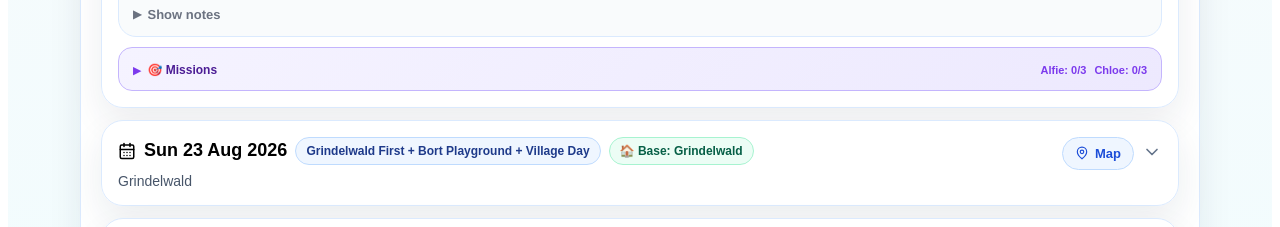
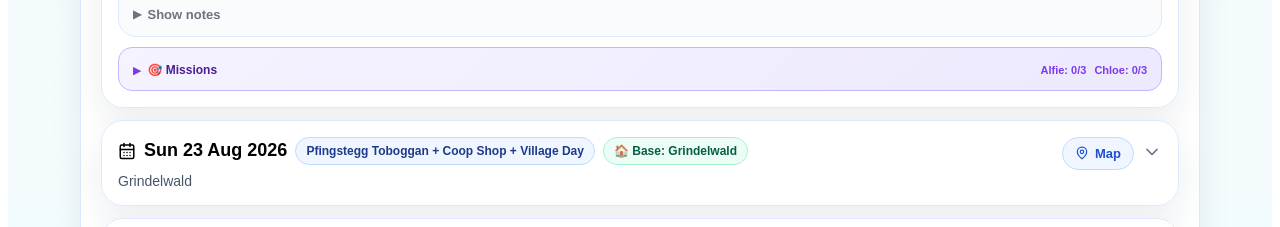
Before and after one commit to andrewhylander/Switzerland_Holiday, a React (Vite) app: page / in a window 1280 px wide. Shown: the part 1980-2207 px from the top of the page. Built offline with nearby package versions, Linux system fonts and the light colour scheme.

Commit message:
Update App.jsx

```diff
--- a/src/App.jsx
+++ b/src/App.jsx
@@ -192,9 +192,9 @@ const DEFAULT_ITINERARY = [
     id: "d2",
     date: "Sun 23 Aug 2026",
     base: "Grindelwald",
-    title: "Grindelwald First + Bort Playground + Village Day",
+    title: "Pfingstegg Toboggan + Coop Shop + Village Day",
     location: "Grindelwald",
-    tags: ["village", "playground", "cable car"],
+    tags: ["village", "playground", "adventure"],
     mapLocation: "Grindelwald, Switzerland",
     image: "https://upload.wikimedia.org/wikipedia/commons/thumb/4/49/Grindelwald_village_and_the_Eiger.jpg/800px-Grindelwald_village_and_the_Eiger.jpg",
     items: [
@@ -202,53 +202,54 @@ const DEFAULT_ITINERARY = [
         time: "AM",
         title: "Lazy breakfast at Airbnb",
         location: "Alpenglück",
-        notes: "No alarm clock today — recovery day after travel. Breakfast at the apartment using supplies grabbed from Migros at Zurich Airport last night.\n\n💡 Use this morning to check webcams and plan the week's mountain days based on the weather forecast. Check MeteoSwiss for hourly forecasts and jungfrau.ch/webcams for live mountain views.",
+        notes: "No alarm clock today — recovery day after travel. Breakfast at the apartment using supplies grabbed from Migros at Zurich Airport last night.\n\n💡 Use this morning to check webcams and plan the week's mountain days based on the weather forecast. Check MeteoSwiss for hourly forecasts and jungfrau.ch/webcams for live mountain views.\n\n📱 Good morning to download the SBB app and set up Half Fare Card discount if you haven't already.",
         tags: [],
       },
       {
-        time: "~9:30 AM",
-        title: "Grindelwald First gondola + Cliff Walk",
-        location: "Grindelwald Terminal → First",
-        notes: "🚶 Walk to Grindelwald Terminal (~10 min from Alpenglück).\n🚠 Firstbahn gondola Terminal → First (~25 min, get off at the top).\n\n🌉 First Cliff Walk — FREE! Walk along steep rock faces and out onto a walkway 45m into the void. Suspension bridge with stunning views of Eiger, Wetterhorn and Schreckhorn.\n\n⏱️ Allow ~30 min for the Cliff Walk.\n\n🏔️ OPTIONAL: Bachalpsee alpine lake walk (1hr each way, easy flat path, 2,265m) — beautiful reflections of the mountains in the lake. Skip if kids are tired — can do another day.",
-        tags: ["cable car", "viewpoint"],
-      },
-      {
-        time: "~11:00 AM",
-        title: "🛝 Bort Alpine Playground + Mountain Stream",
-        location: "Bort (middle gondola station)",
-        notes: "Take the gondola back DOWN from First and get off at Bort (middle station, ~15 min down).\n\n🛝 700m² Alpine Playground — one of the best in Switzerland! Giant climbing structures, balance beams, slides, swings, trampolines, sand play, zip line, and rope nets. All with Eiger North Face views.\n\n💦 Mountain stream water play — kids can dam the stream, splash around, redirect the water. Bring spare clothes! Very popular with families.\n\n🐿️ Marmot and squirrel rockers for younger kids.\n\n🎿 Trottibike scooters START from Bort (5km downhill ride to village) — minimum height 125cm so Chloe can't do this. Could be an option for Andrew + Alfie on another day.\n\nFREE — just pay for the gondola ticket.",
-        tags: ["playground", "kids"],
+        time: "~10:00 AM",
+        title: "Walk to Pfingstegg valley station",
+        location: "Alpenglück → Pfingstegg",
+        notes: "🚶 15 min walk from the Airbnb through the village to Pfingstegg valley station. No bus needed — easy flat walk.\n\n💡 Grab a coffee from Eiger Bean on the way if it's open — Marco's specialty roast, baby chinos for the kids.",
+        tags: [],
+      },
+      {
+        time: "~10:30 AM",
+        title: "🛷 Pfingstegg — Toboggan + Fly-Line + Playground",
+        location: "Pfingstegg (cable car up, ~5 min)",
+        notes: "🚠 Cable car up to Pfingstegg (~5 min).\n\n🛷 TOBOGGAN: Mountain coaster that twists and turns down the mountain with epic views. Buy tickets individually NOT the Fun Package.\n• Adults: CHF 8 per ride\n• Alfie (age 8): CHF 6 per ride\n• Chloe (age 6): CHF 2 per ride\n• Family total: ~CHF 24 for one ride each\n\n🌲 FLY-LINE: Controlled zip line that winds through the trees. Sounds lame but everyone who tries it loves it — they took 3 rides in a row! Check height/age requirements for Chloe.\n\n🛝 Playground at the top with mountain views.\n\n⏱️ Allow 1.5–2 hours for all activities.",
+        tags: ["adventure", "kids"],
       },
       {
         time: "~12:30 PM",
-        title: "Lunch at Alpinhotel Bort",
-        location: "Bort",
-        notes: "🍽️ Restaurant terrace right next to the playground — sit and eat while watching the kids play. Eiger North Face and Wetterhorn views from the terrace.\n\n🧀 Try the local Rösti or Älplermagronen (Swiss Alpine mac and cheese) — classic mountain food.\n\n💡 Or bring a picnic — there are picnic tables and fire pits at Bort too.",
+        title: "Lunch at Bergrestaurant Pfingstegg",
+        location: "Pfingstegg",
+        notes: "🍽️ Mountain restaurant right at the top beside the toboggan. Fantastic valley views from the terrace.\n\n🧀 Try Rösti or Älplermagronen (Swiss Alpine mac and cheese) — classic mountain food the kids will love.\n\n💡 Or bring a picnic from last night's Migros shop.",
         tags: ["lunch"],
       },
       {
         time: "~2:00 PM",
-        title: "Gondola down + Coop grocery shop",
-        location: "Bort → Grindelwald Terminal → Coop",
-        notes: "🚠 Gondola from Bort back to Grindelwald Terminal (~10 min).\n\n🛒 Coop supermarket is RIGHT at Grindelwald Terminal — perfect for the big weekly shop on the way home. Open 8am–7pm daily including Sunday.\n\n🛒 SHOPPING LIST — Swiss specialties to try:\n• Zopf bread (buttered braided bread — very Swiss)\n• Landjäger sausage sticks (perfect for hiking picnics)\n• Bergkäse / Gruyère mild / Emmental (mountain cheeses — start kids on Emmental or mild Gruyère, similar to cheddar)\n• Birchermüesli (traditional Swiss breakfast cereal)\n• Rivella (Swiss soft drink — must try!)\n• Ovomaltine crunchy spread (like Nutella but Swiss)\n• Ragusa / Toblerone / Lindt chocolate (gifts + treats)\n• Fruit syrups (dilute with sparkling water — great for kids)\n• Fresh fruit cups + salads + sandwich wraps for picnic days\n\n💡 Don't buy bottled water — tap water in Switzerland is excellent and free!\n💡 Look for 'Action' signs = items on sale\n💡 🐞 Ladybug logo = Swiss product\n💡 Bring a bag or put stuff in your backpack — bags cost 5-10 cents\n\n⏱️ Allow 1–1.5 hours for first shop in an unfamiliar store with kids!",
+        title: "Cable car down + Coop grocery shop",
+        location: "Pfingstegg → Grindelwald Terminal → Coop",
+        notes: "🚠 Cable car down from Pfingstegg (~5 min).\n🚶 Walk to Grindelwald Terminal (~15 min through village).\n\n🛒 Coop supermarket is RIGHT at Grindelwald Terminal — perfect for the big weekly shop. Open 8am–7pm daily including Sunday.\n\n🛒 SHOPPING LIST — Swiss specialties to try:\n• Zopf bread (buttered braided bread — very Swiss)\n• Landjäger sausage sticks (perfect for hiking picnics)\n• Bergkäse / Gruyère mild / Emmental (mountain cheeses — start kids on Emmental or mild Gruyère, similar to cheddar)\n• Birchermüesli (traditional Swiss breakfast cereal)\n• Rivella (Swiss soft drink — must try!)\n• Ovomaltine crunchy spread (like Nutella but Swiss)\n• Ragusa / Toblerone / Lindt chocolate (gifts + treats + taste test evening!)\n• Fruit syrups — raspberry, elderflower or Alpine herb (dilute with sparkling water — great for kids)\n• Cervelat sausages (Swiss BBQ staple)\n• Fondue/raclette cheese if Alpenglück has a fondue set\n• Wine — Lavaux or Valais whites/rosés\n• Fresh fruit cups + salads + sandwich wraps for picnic days\n\n💡 Don't buy bottled water — tap water in Switzerland is excellent and free!\n💡 Look for 'Action' signs = items on sale\n💡 🐞 Ladybug logo = Swiss product\n💡 Bring a bag or put stuff in your backpack — bags cost 5-10 cents\n\n⏱️ Allow 1–1.5 hours for first shop in an unfamiliar store with kids!",
         tags: [],
       },
       {
         time: "~3:30 PM",
-        title: "Drop groceries + afternoon options",
+        title: "Drop groceries + afternoon chill",
         location: "Grindelwald",
-        notes: "🚶 Walk groceries back to Alpenglück (~10 min).\n\nAFTERNOON OPTIONS (pick one or just chill!):\n\n🛷 OPTION A — Pfingstegg toboggan + Fly-Line: 15 min walk from Terminal to Pfingstegg valley station. Cable car up (~5 min). Summer toboggan run + Fly-Line zip through the trees. Toboggan: CHF 8/adult, CHF 6/child 8-15, CHF 2/child 6-7. Family total ~CHF 24. Buy tickets individually NOT the Fun Package.\n\n🏔️ OPTION B — Glacier Gorge: 30 min walk from village (or Bus 122). 300m rock faces, spider web net, canyon swing. CHF 19/adult, CHF 10/child, under 6 free. Great rainy day backup too.\n\n🍦 OPTION C — Village wander, ice cream, and chill. You've earned it after a travel day!",
+        notes: "🚶 Walk groceries back to Alpenglück (~10 min from Terminal).\n\nAFTERNOON OPTIONS:\n\n🍦 Village wander, ice cream, and chill — you've earned it after a travel day!\n\n🧀 Hunt for farm fridges — self-service honesty fridges hidden around Grindelwald's side streets. Local cheese, eggs, jam, sausage, handmade crafts.\n\n🏔️ Glacier Gorge — 30 min walk from village. 300m rock faces, spider web net. CHF 19/adult, CHF 10/child, under 6 free. Great option if energy levels are up.\n\n💡 SAVE FOR LATER IN THE WEEK: Grindelwald First gondola + Cliff Walk (30 min, free, stunning views) and Bort Alpine Playground (mountain stream water play, 700m² playground, trampolines, zip line). Best done on a clear weekday — get off at Bort on the way back down. The Cliff Walk is the main reason to go to the top; skip First's adventure activities as Chloe is too small for Mountain Cart and Trottibike (125cm minimum).",
         tags: [],
       },
       {
         time: "EVE",
         title: "Dinner in Grindelwald",
         location: "Grindelwald village",
-        notes: "Dinner at a family-friendly spot:\n• Stallbeizli Heubode — authentic farm restaurant with views (recommended)\n• Eiger Bean — casual with great atmosphere\n• Barry's — popular with families\n\n💡 Or cook at the apartment with your fresh Coop supplies — Cervelat sausages on the grill if Alpenglück has a BBQ!",
+        notes: "Dinner at a family-friendly spot:\n• Stallbeizli Heubode — authentic farm restaurant with views (recommended)\n• Eiger Bean — specialty roaster, try the coffee bonbon or cascara. Baby chinos for kids.\n• Barry's — popular with families\n• Café 3692 ⭐ Host pick — OPEN SUNDAYS 8:30am–6pm. Incredible terrace, Wetterhorn views, homemade cakes, kids area inside.\n\n💡 Or cook at the apartment with your fresh Coop supplies — Cervelat sausages on the grill if Alpenglück has a BBQ!",
         tags: ["dinner"],
       },
     ],
   },
+
   {
     id: "d3",
     date: "Mon 24 Aug 2026",
```
